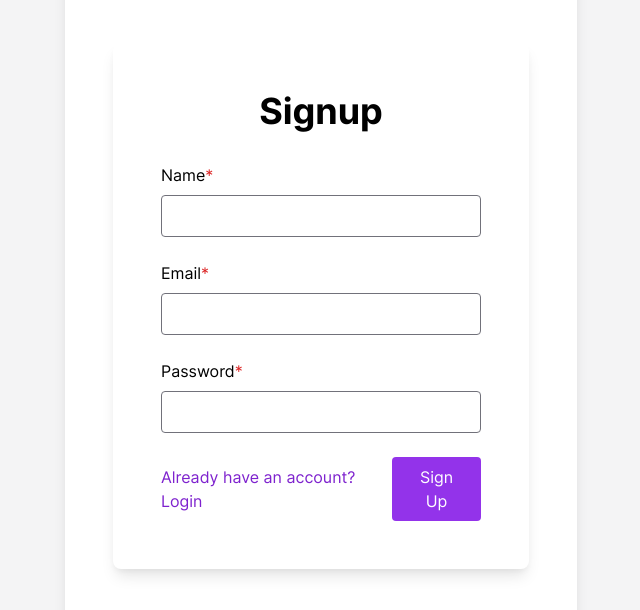
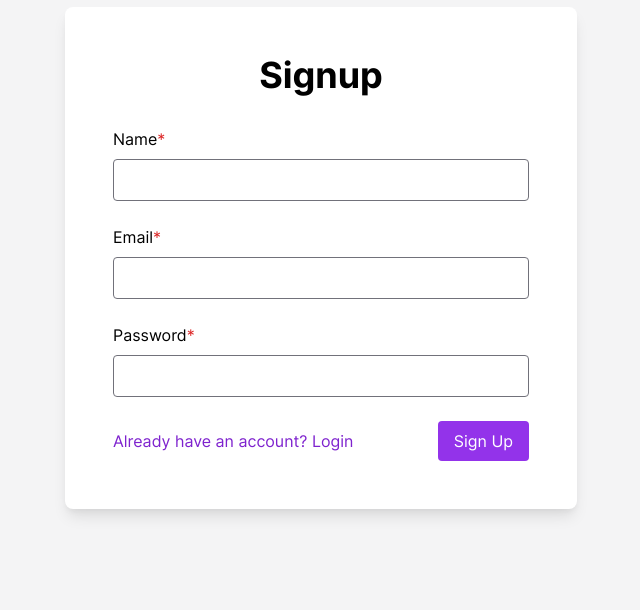
Before and after one commit to mo0th/aqrm, a Next.js app: page /signup in a window 1280 px wide. Shown: the part 142-752 px from the top of the page, without its empty margins (319-959 px from the left). Built offline with nearby package versions, Linux system fonts and the light colour scheme; no server answers.

Commit message:
Fix login and signup layouts

```diff
--- a/src/pages/login.tsx
+++ b/src/pages/login.tsx
@@ -1,7 +1,7 @@
 import type { GetServerSideProps } from 'next'
 import { getCsrfToken, getSession } from 'next-auth/client'
 
-import CenteredCardLayout, { getLayout } from '@/components/layouts/CenteredCardLayout'
+import { getLayout } from '@/components/layouts/CenteredCardLayout'
 import InputField from '@/components/ui/InputField'
 import Button from '@/components/ui/Button'
 import Link from '@/components/ui/Link'
@@ -12,7 +12,7 @@ interface LoginPageProps {
 
 const LoginPage: Page<LoginPageProps> = ({ csrfToken }) => {
   return (
-    <CenteredCardLayout>
+    <>
       <h1 className="mb-8 text-4xl font-bold text-center">Login</h1>
       <form className="space-y-6" method="post" action="/api/auth/callback/credentials">
         <input type="hidden" name="csrfToken" defaultValue={csrfToken} hidden />
@@ -39,7 +39,7 @@ const LoginPage: Page<LoginPageProps> = ({ csrfToken }) => {
           </Button>
         </div>
       </form>
-    </CenteredCardLayout>
+    </>
   )
 }
 
--- a/src/pages/signup.tsx
+++ b/src/pages/signup.tsx
@@ -1,6 +1,6 @@
 import type { FormEventHandler } from 'react'
 import type { GetServerSideProps } from 'next'
-import CenteredCardLayout, { getLayout } from '@/components/layouts/CenteredCardLayout'
+import { getLayout } from '@/components/layouts/CenteredCardLayout'
 import InputField from '@/components/ui/InputField'
 import Button from '@/components/ui/Button'
 import Link from '@/components/ui/Link'
@@ -24,7 +24,7 @@ const SignupPage: Page = () => {
   }
 
   return (
-    <CenteredCardLayout>
+    <>
       <h1 className="mb-8 text-4xl font-bold text-center">Signup</h1>
       {signup.status === 'success' && (
         <div className="mb-6">
@@ -68,7 +68,7 @@ const SignupPage: Page = () => {
           </Button>
         </div>
       </form>
-    </CenteredCardLayout>
+    </>
   )
 }
 
```
